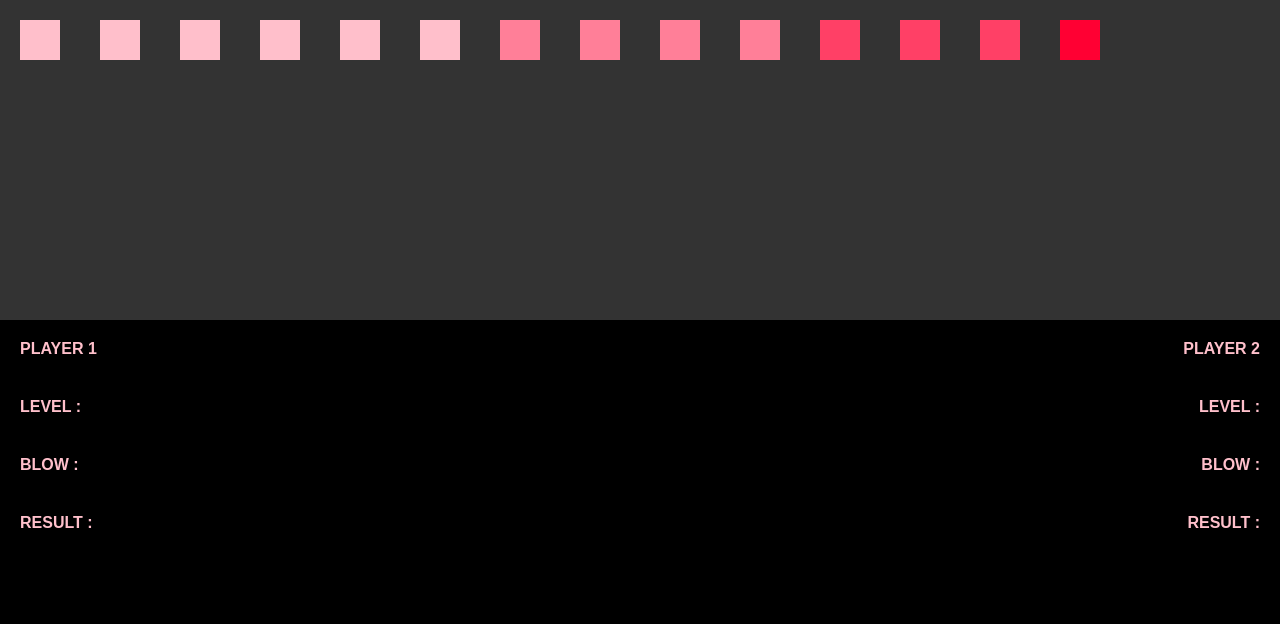
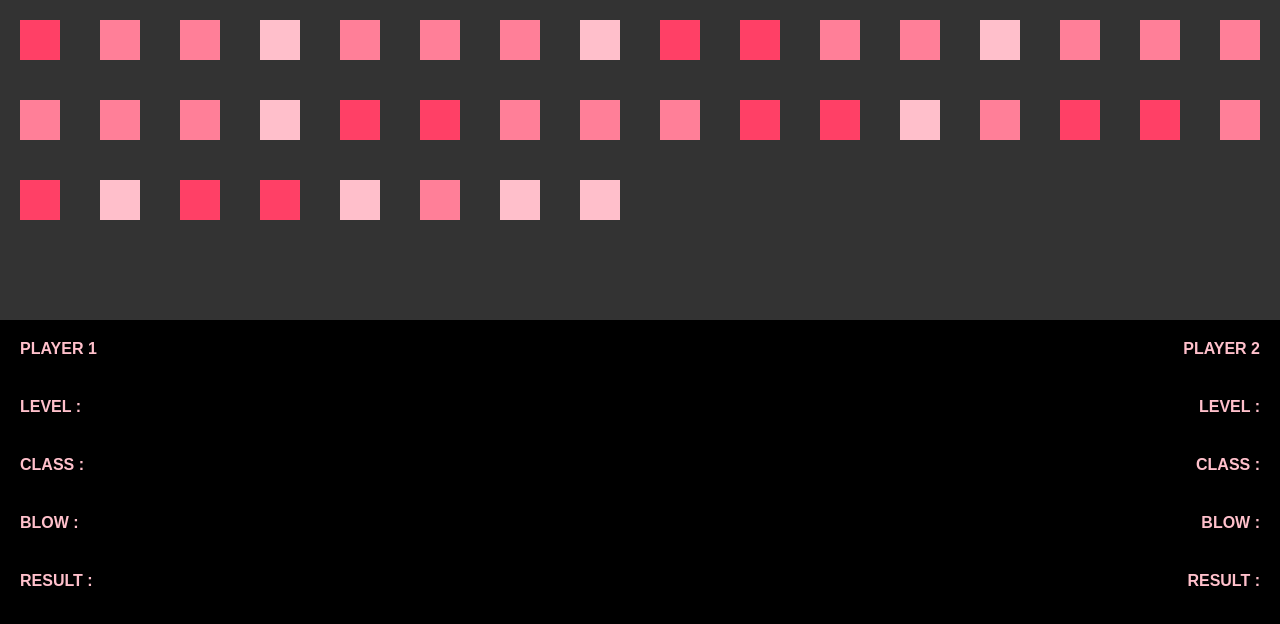
Before and after one commit to kinslowdian/logic, a plain HTML site: page index.html in a window 1280 px wide. Drawn offline with nearby package versions, Linux system fonts and the light colour scheme.

Commit message:
Random Blocks
Simplier level progress, blocks randomly set up, set player_1 object and player_2 object to simplify things.

```diff
--- a/index.html
+++ b/index.html
@@ -95,8 +95,6 @@
 
 			var trace = function(str){ console.log(str); };
 
-			var a = new Array();
-
 			var record;
 
 
@@ -106,6 +104,11 @@
 			var updateLevel = false;
 			var updateLevelVal = 1;
 
+			var enemyArray = new Array();
+
+			var player_1 = {};
+			var player_2 = {};
+
 			function init(event)
 			{
 				trace(event);
@@ -114,11 +117,145 @@
 
 				record = {};
 
-				setup();
+				init_player1()
 
-				// test();
+				populate();
 			}
 
+			function init_player1()
+			{
+				player_1.level = 0;
+				player_1.attack = 0;
+				player_1.difficulty = "EASY";
+				player_1.win = false;
+			}
+
+			function purge_player1()
+			{
+				player_1.attack = 0;
+				player_1.win = false;
+			}
+
+			function init_player2(lv, diff)
+			{
+				player_2.level = lv;
+				player_2.attack = 0;
+				player_2.difficulty = diff;
+				player_2.win = false;
+			}
+
+			function populate()
+			{
+				for(var i = 0; i < 40; i++)
+				{
+					var string_id = "box" + i;
+					var string_lv = Math.floor(Math.random() * 30);
+
+					var enemyHTML = '<div id="' + string_id + '" class="box" data-level="' + string_lv + '"><div class="box-inner"></div></div>';
+
+					$("body").append(enemyHTML);
+				}
+
+				setup();
+			}
+
+			function setup()
+			{
+				$(".box").each(function(i)
+				{
+					var _id = $(this).attr("id");
+
+					$(this).on("click", clickEvent);
+					$(this).css("cursor", "pointer");
+
+					var E = {};
+
+					E._id = _id;
+					E.level = parseInt($("#" + E._id).attr("data-level"));
+
+					enemyArray.push(E);
+				});
+
+				splitDifficulty();
+			}
+
+			function splitDifficulty()
+			{
+				//0 - 9 	= easy
+				//10 - 19 	= medium
+				//20 - 29	= hard
+				//			= super
+
+				for(var i in enemyArray)
+				{
+					if(enemyArray[i].level >= 0 && enemyArray[i].level < 10)
+					{
+						$("#" + enemyArray[i]._id + " .box-inner").css("opacity", 0.25);
+
+						enemyArray[i].difficulty = "EASY";
+					}
+
+					else if(enemyArray[i].level >= 10 && enemyArray[i].level < 20)
+					{
+						$("#" + enemyArray[i]._id + " .box-inner").css("opacity", 0.5);
+
+						enemyArray[i].difficulty = "MEDIUM";
+					}
+
+					else if(enemyArray[i].level >= 20 && enemyArray[i].level < 30)
+					{
+						$("#" + enemyArray[i]._id + " .box-inner").css("opacity", 0.75);
+
+						enemyArray[i].difficulty = "HARD";
+					}
+
+					else
+					{
+						$("#" + enemyArray[i]._id + " .box-inner").css("opacity", 1);
+
+						enemyArray[i].difficulty = "SUPER";
+					}
+				}
+			}
+
+			function clickEvent(event)
+			{
+				for(var i in enemyArray)
+				{
+					if(event.target.id === enemyArray[i]._id)
+					{
+						sortEnemy(enemyArray[i]);
+
+						break;
+					}
+				}
+			}
+
+			function sortEnemy(e_ob)
+			{
+				init_player2(e_ob.level, e_ob.difficulty);
+
+				updateDisplay()
+			}
+
+
+			function updateDisplay()
+			{
+				$("#info_p1 .level").text(player_1.level);
+				$("#info_p2 .level").text(player_2.level);
+
+				$("#info_p1 .class").text(player_1.difficulty);
+				$("#info_p2 .class").text(player_2.difficulty);
+
+				$("#info_p1 .num").text(player_1.attack);
+				$("#info_p2 .num").text(player_2.attack);
+
+			}
+
+
+
+
+/*
 			function setup()
 			{
 				$(".box").each(function(i)
@@ -404,6 +541,7 @@
 				trace("END -- ");
 				trace(record);
 			}
+*/
 
 
 		</script>
@@ -412,90 +550,7 @@
 
 	<body onload="init(event);">
 
-	<div id="box0" class="box" data-difficulty="easy" data-level="0">
 
-		<div class="box-inner"></div>
-
-	</div>
-
-	<div id="box1" class="box" data-difficulty="easy" data-level="1">
-
-		<div class="box-inner"></div>
-
-	</div>
-
-	<div id="box2" class="box" data-difficulty="easy" data-level="3">
-
-		<div class="box-inner"></div>
-
-	</div>
-
-	<div id="box3" class="box" data-difficulty="easy" data-level="3">
-
-		<div class="box-inner"></div>
-
-	</div>
-
-	<div id="box4" class="box" data-difficulty="easy" data-level="2">
-
-		<div class="box-inner"></div>
-
-	</div>
-
-	<div id="box5" class="box" data-difficulty="easy" data-level="1">
-
-		<div class="box-inner"></div>
-
-	</div>
-
-	<div id="box6" class="box" data-difficulty="medium" data-level="5">
-
-		<div class="box-inner"></div>
-
-	</div>
-
-	<div id="box7" class="box" data-difficulty="medium" data-level="5">
-
-		<div class="box-inner"></div>
-
-	</div>
-
-	<div id="box8" class="box" data-difficulty="medium" data-level="7">
-
-		<div class="box-inner"></div>
-
-	</div>
-
-	<div id="box9" class="box" data-difficulty="medium" data-level="8">
-
-		<div class="box-inner"></div>
-
-	</div>
-
-	<div id="box10" class="box" data-difficulty="hard" data-level="10">
-
-		<div class="box-inner"></div>
-
-	</div>
-
-	<div id="box13" class="box" data-difficulty="hard" data-level="15">
-
-		<div class="box-inner"></div>
-
-	</div>
-
-
-	<div id="box11" class="box" data-difficulty="hard" data-level="20">
-
-		<div class="box-inner"></div>
-
-	</div>
-
-	<div id="box12" class="box" data-difficulty="super" data-level="800">
-
-		<div class="box-inner"></div>
-
-	</div>
 
 	<div id="info">
 
@@ -503,6 +558,7 @@
 
 			<p>PLAYER 1</p>
 			<p>LEVEL	: <span class="level"></span></p>
+			<p>CLASS	: <span class="class"></span></p>
 			<p>BLOW		: <span class="num"></span></p>
 			<p>RESULT	: <span class="outcome"></span></p>
 
@@ -512,6 +568,7 @@
 
 			<p>PLAYER 2</p>
 			<p>LEVEL	: <span class="level"></span></p>
+			<p>CLASS	: <span class="class"></span></p>
 			<p>BLOW		: <span class="num"></span></p>
 			<p>RESULT	: <span class="outcome"></span></p>
 
```
